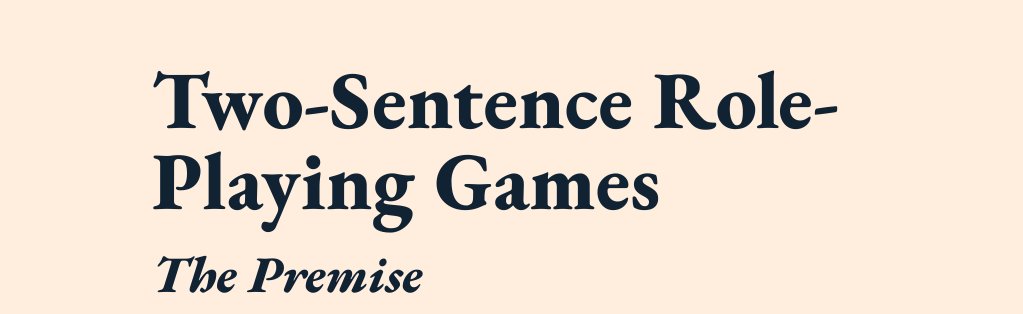
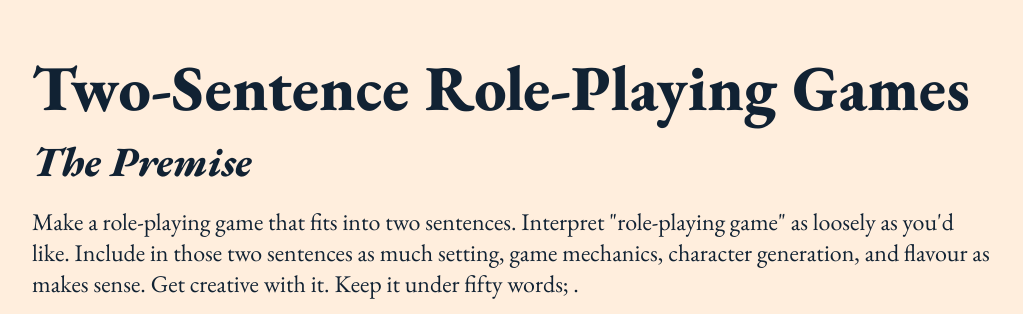
Before and after one commit to apaleslimghost/twosentencerpg, a plain HTML site: page index.html in a window 1280 px wide. Shown: the top 314 px of the page, without its empty margins (128-1151 px from the left). Drawn offline with nearby package versions, Linux system fonts and the light colour scheme.

Commit message:
tweak font sizes

```diff
--- a/index.html
+++ b/index.html
@@ -18,7 +18,7 @@
       background: #FED;
       color: #123;
       font-family: 'EB Garamond', Garamond, serif;
-      font-size: 18px;
+      font-size: 24px;
     }
 
     main {
@@ -27,24 +27,20 @@
       margin: 0 auto;
     }
 
-    h1, h2, h3 {
+    h1, h2 {
       font-weight: 800;
       margin: 0.5em 0 0;
       line-height: 1;
     }
 
     h1 {
-      font-size: 5.1rem;
+      font-size: 4rem;
       text-wrap: balance;
     }
 
     h2 {
-      font-size: 3.2rem;
+      font-size: 2.6rem;
       font-style: italic;
-    }
-
-    h3 {
-      font-size: 2rem
     }
 
     blockquote {
```
